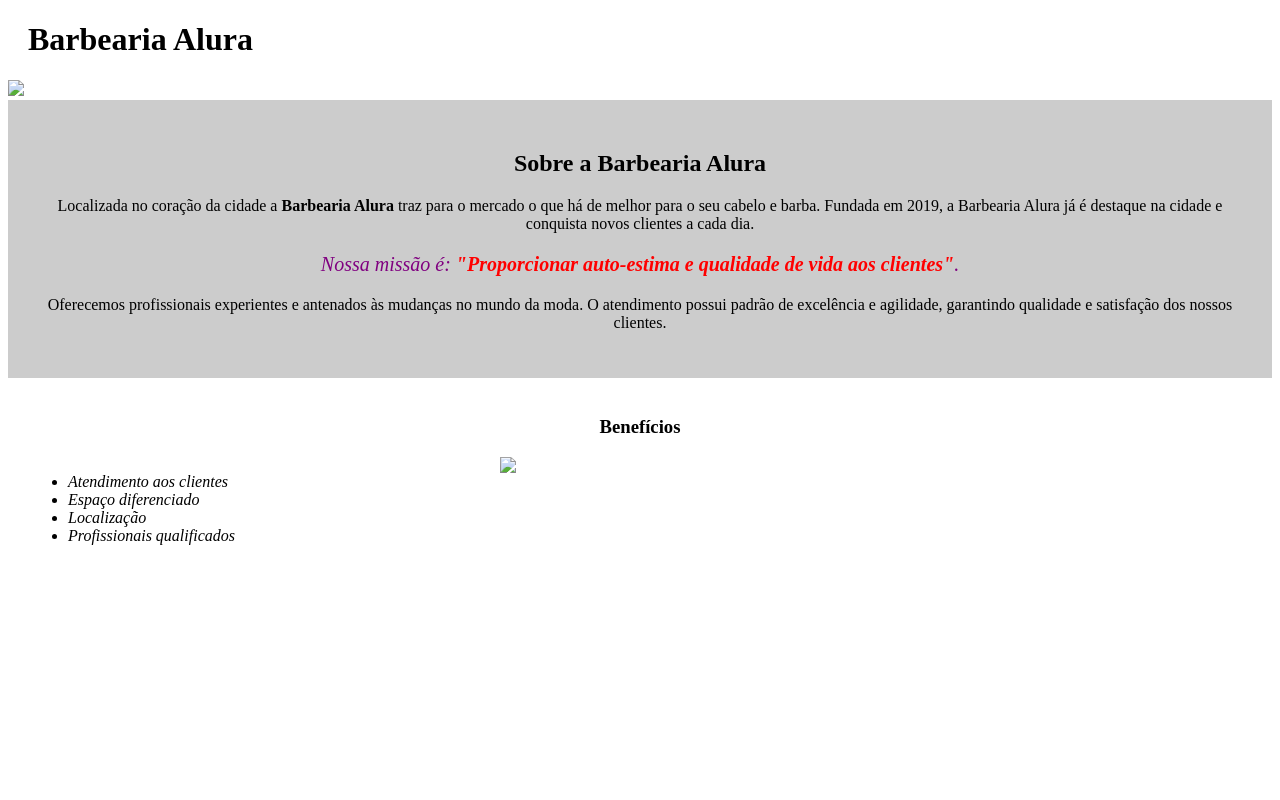
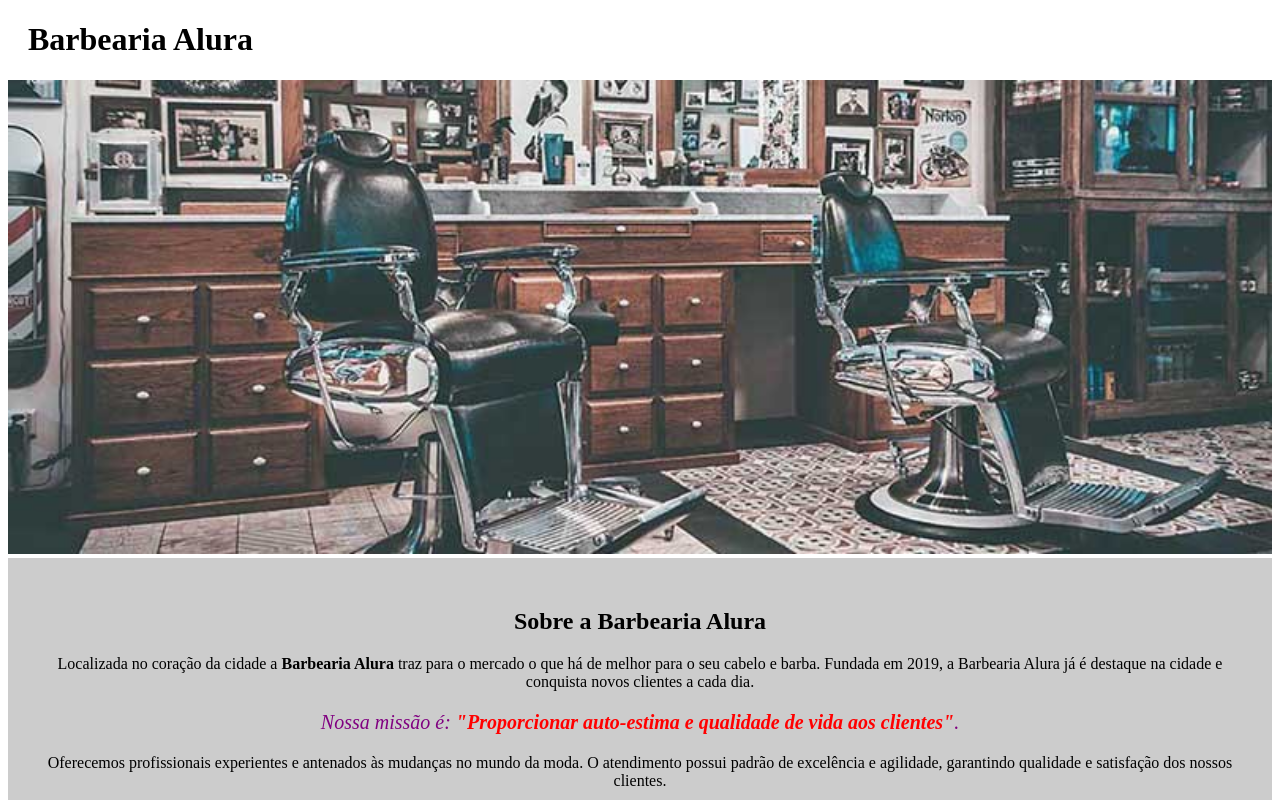
Before and after one commit to ReneFarias/barbearia_html_css, a plain HTML site: page index.html in a window 1280 px wide. Shown: the top 800 px of the page. Drawn offline with Linux system fonts and the light colour scheme.

Commit message:
fix erro link
add 2 link img

```diff
--- a/index.html
+++ b/index.html
@@ -29,7 +29,7 @@
         </header>
 
         <!-- img para dizer que é uma imagem, src que é o caminho "source", e entre os "" a igagem em si -->
-        <img id="banner" src="/banner.jpg">
+        <img id="banner" src="https://raw.githubusercontent.com/ReneFarias/barbearia_html_css/main/img/banner.jpg">
         <!-- a div é uma divisão, serve apenas para separar uma área do body, e geralmente é atribuida uma classe ou id -->
         <div class="principal">
             <!-- esse é um comentario html, olhe como ele é feito, sem pre usaremos tags que são esses sinais = <> , e colocamos !-- comentario e fechamos dessa forma = -->
@@ -65,7 +65,7 @@
      uma imagem ela não bloqueia o conteúdo, ela deixa outros ao seu lado, sendo isso o inline;
 o que acontece é que o block ele sempre vai ocupar aquela linha mesmo só 50%, já o inline não deixa alterar o espaçamento externo nem o interno;
 ai entra o inline & block ou seja ele bloqueia uma largura mas ela é fixa eu quem dou o tamanho,  e deixa mexer em sua largura seu espaçamento interno e externo -->
-        <img src="/beneficios.jpg" class="imagembeneficios">
+        <img src="https://raw.githubusercontent.com/ReneFarias/barbearia_html_css/main/img/beneficios.jpg" class="imagembeneficios">
 </div>
     </body>
 <!-- ------------ ESSA FOI AULA 1 --------------- -->
```
